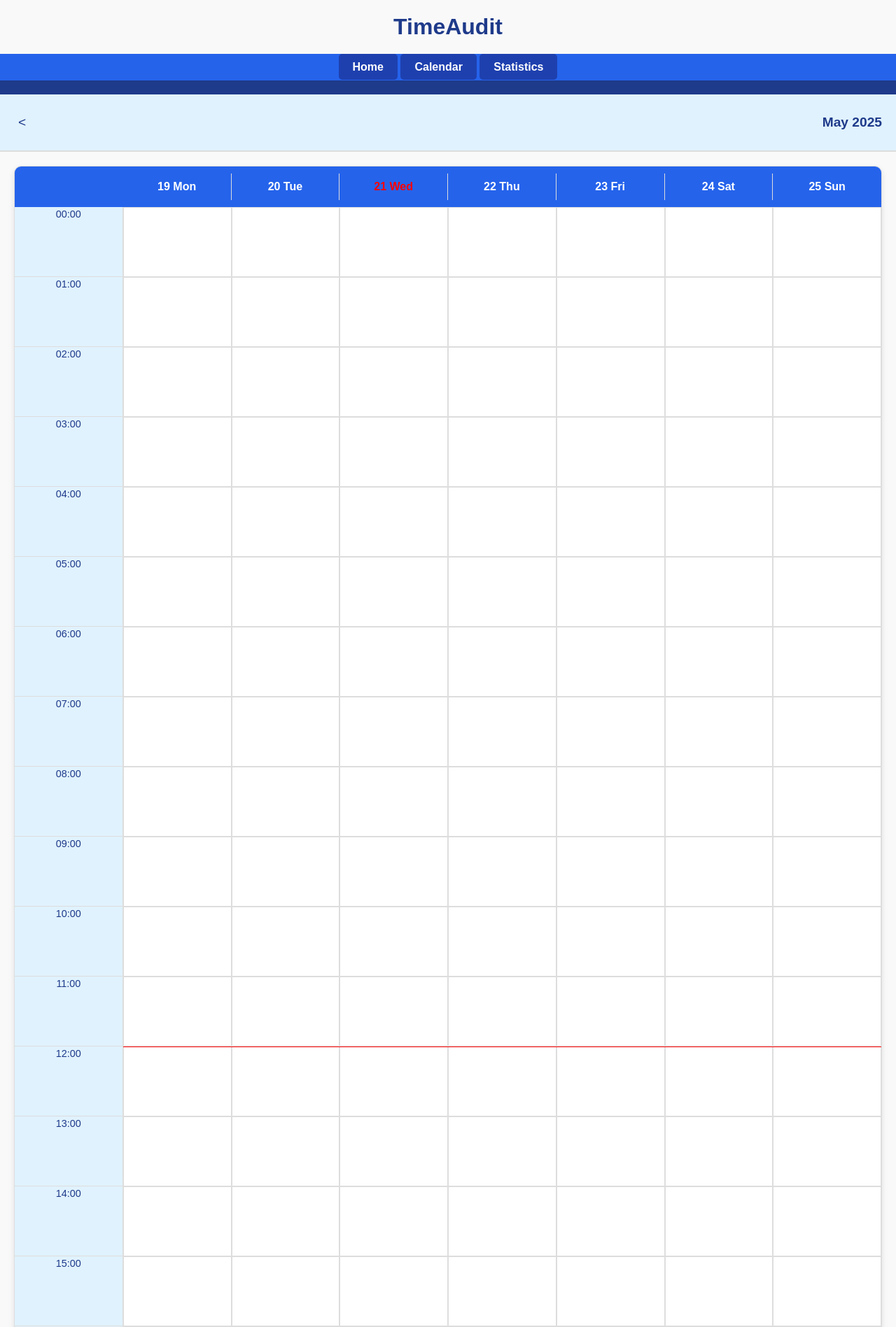
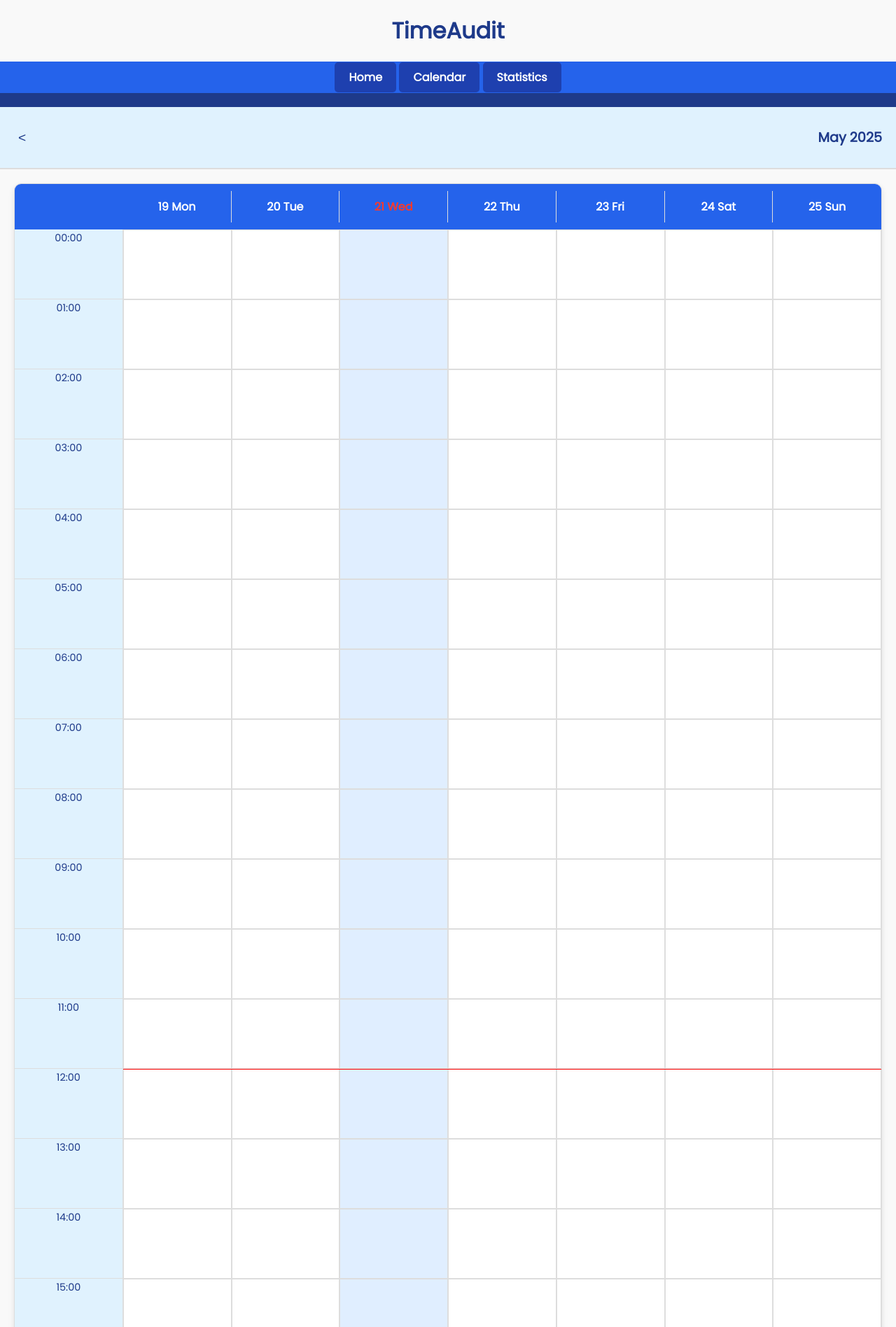
Before and after one commit to DarkEnergy34909/TimeAudit, a Flask app: page /calendar in a window 1280 px wide. Shown: the top 1897 px of the page at 70% size. Run offline with Flask 3, Linux system fonts and the light colour scheme.

Commit message:
Touched up webpages

```diff
--- a/Static/calendar.js
+++ b/Static/calendar.js
@@ -54,6 +54,10 @@ function populateCalendar() {
     for (let i = 0; i < 7 * 24; i++) {
         const gridDiv = document.createElement("div");
         gridDiv.classList.add("grid-item");
+        // Set the calendar grid to be slightly darker if it is on the current day
+        if (i % 7 == getCurrentDay()) {
+            gridDiv.classList.add("grid-item-today");
+        }
         calendarGrid.appendChild(gridDiv);
     }
     //let test = document.getElementById("test");
@@ -283,7 +287,7 @@ function setDayHeadings(date) {
 
         // If the day is today, highlight it in red
         if (i == getCurrentDay()) {
-            dayLabels[i].style.color = "red"; // Highlight the current day label in red
+            dayLabels[i].style.color = "#f73a2d"; // Highlight the current day label in red
         }
         else {
             dayLabels[i].style.color = "white"; // Reset color for other days
@@ -319,6 +323,14 @@ function goToPreviousWeek() {
     const nextButton = document.getElementById("next-button");
     nextButton.hidden = false;
 
+    // Uncolour the grid divs with the current day
+    const gridDivs = document.querySelectorAll(".grid-item-today");
+    if (gridDivs.length != 0) {
+        for (let i = 0; i < gridDivs.length; i++) {
+            gridDivs[i].classList.remove("grid-item-today");
+        }
+    }
+
     // Reset displayed activities by removing all blocks and then reloading
     removeActivityBlocks();
     loadActivities();
@@ -342,6 +354,16 @@ function goToNextWeek() {
         // Hide the next button
         const nextButton = document.getElementById("next-button");
         nextButton.hidden = true;
+
+        // Colour the grid divs with the current day
+        const gridDivs = document.querySelectorAll(".grid-item");
+
+        for (let i = 0; i < gridDivs.length; i++) {
+            if (i % 7 == getCurrentDay()) {
+                gridDivs[i].classList.add("grid-item-today");
+            }
+        }
+
     }
     else {
         // Unhighlight the current day label
--- a/Static/style.css
+++ b/Static/style.css
@@ -256,6 +256,10 @@ h1#main-title {
     transition: background-color 0.3s ease;
 }
 
+.grid-item-today {
+    background-color: #e0eeff; /* Light Blue */
+}
+
 .grid-item:hover {
     background-color: #bfdbfe; /* Light Blue Hover */
 }
--- a/Templates/calendar.html
+++ b/Templates/calendar.html
@@ -5,10 +5,11 @@
         <meta name="viewport" content="width=device-width, initial-scale=1.0">
         <title>TimeAudit</title>
         <link rel="stylesheet" href="{{ url_for('static', filename='style.css') }}">
+        <link rel="stylesheet" href="https://fonts.googleapis.com/css?family=Poppins">
         <script src="{{ url_for('static', filename='calendar.js') }}" defer></script>
     </head>
 
-    <body onresize="removeActivityBlocks(); loadActivities();">
+    <body onresize="removeActivityBlocks(); loadActivities();" style="font-family: 'Poppins';">
         <h1 id="main-title">TimeAudit</h1>
 
         <div class="nav-bar">
--- a/Templates/index.html
+++ b/Templates/index.html
@@ -6,8 +6,9 @@
         <title>TimeAudit</title>
         <link rel="stylesheet" href="{{ url_for('static', filename='style.css') }}">
         <!--<link rel="stylesheet" href="https://fonts.googleapis.com/css?family=Roboto">-->
+        <link rel="stylesheet" href="https://fonts.googleapis.com/css?family=Poppins">
     </head>
-    <body style="font-family:sans-serif;">
+    <body style="font-family: 'Poppins';">
         <h1 id="main-title">TimeAudit</h1>
 
         <div class="nav-bar">
--- a/Templates/statistics.html
+++ b/Templates/statistics.html
@@ -5,10 +5,11 @@
         <meta name="viewport" content="width=device-width, initial-scale=1.0">
         <title>TimeAudit</title>
         <link rel="stylesheet" href="{{ url_for('static', filename='style.css') }}">
+        <link rel="stylesheet" href="https://fonts.googleapis.com/css?family=Poppins">
         <script src="https://cdnjs.cloudflare.com/ajax/libs/Chart.js/2.9.4/Chart.js"></script>
         <script src="{{ url_for('static', filename='statistics.js') }}" defer></script>
     </head>
-    <body>
+    <body style="font-family: 'Poppins';">
         <h1 id="main-title">TimeAudit</h1>
 
         <div class="nav-bar">
```
